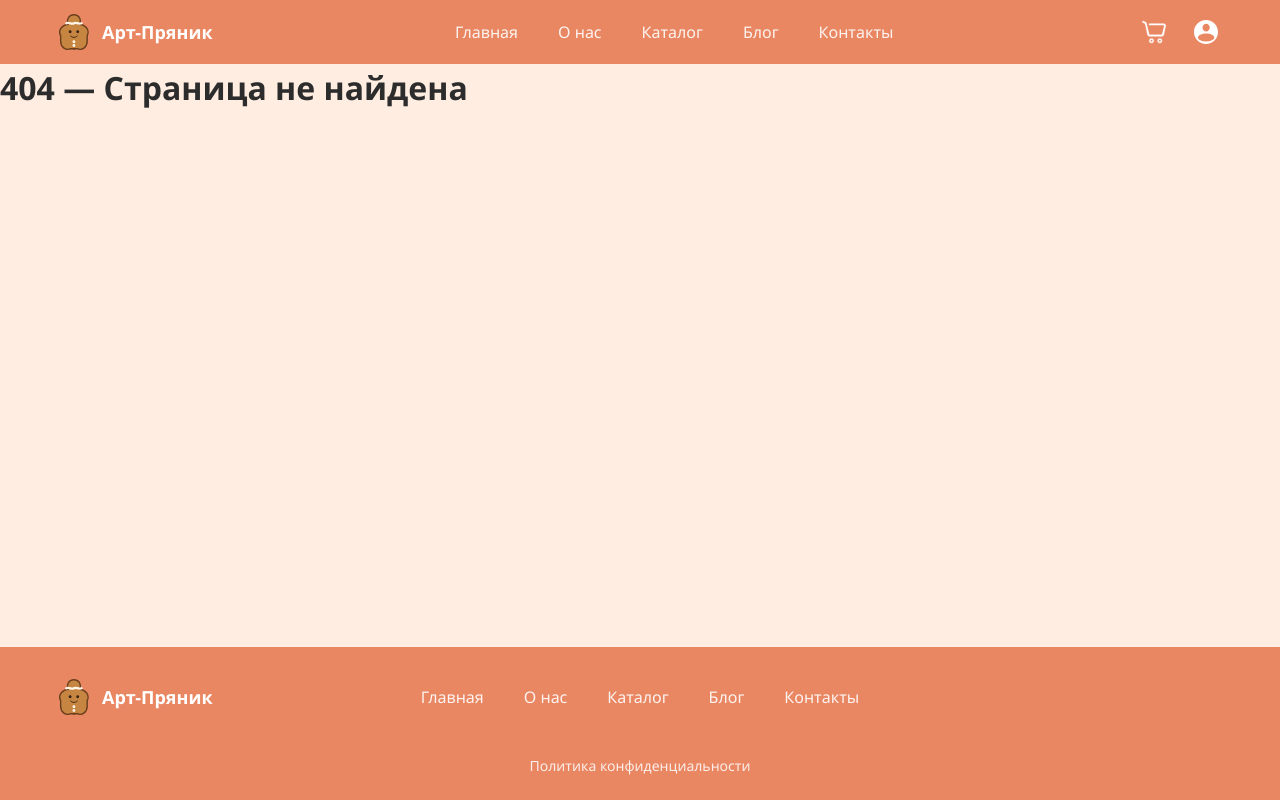
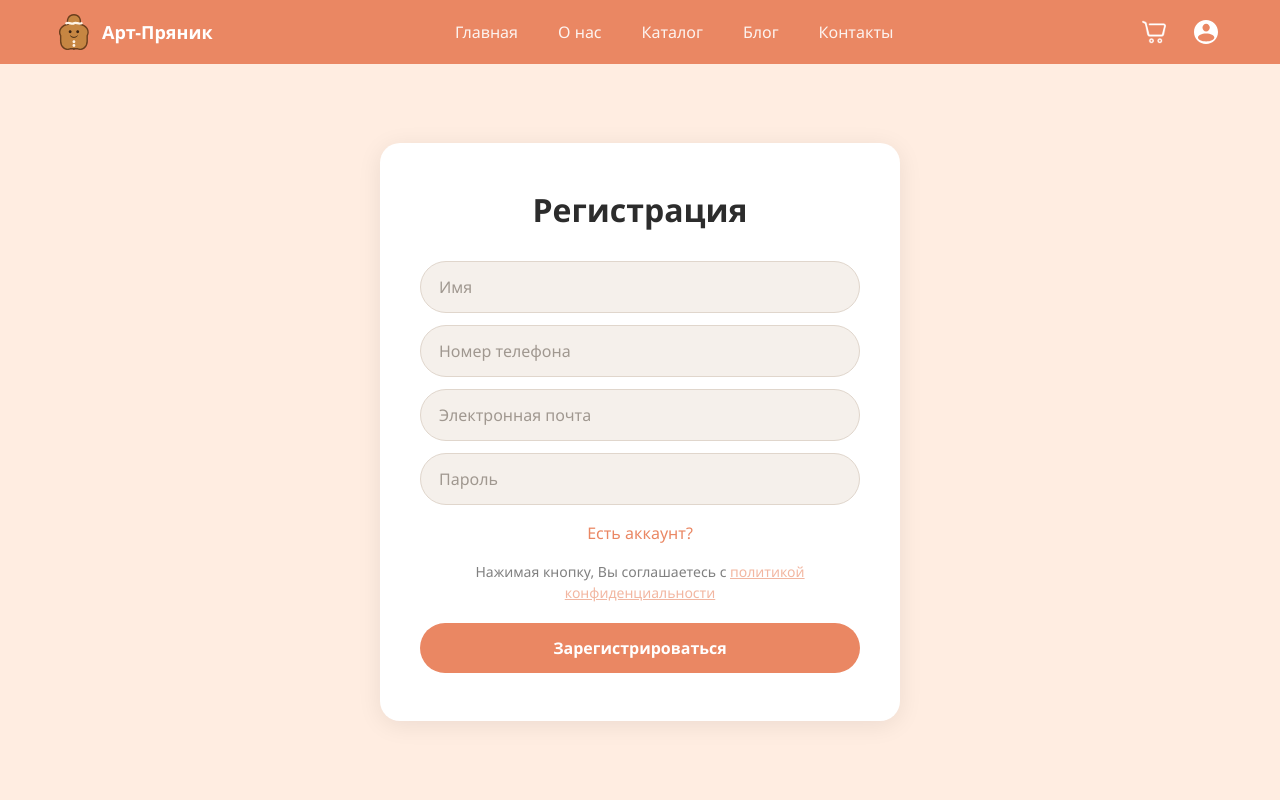
Before and after one commit to Mezeru7/art_pryanik_mvp, a React (Vite) app in the folder frontend/: page /register in a window 1280 px wide. Before the commit this address had no page. Shown: the top 800 px of the page. Built offline with nearby package versions, Linux system fonts and the light colour scheme.

Commit message:
Создание страниц регистрации и авторизации

```diff
--- a/frontend/src/App.jsx
+++ b/frontend/src/App.jsx
@@ -8,6 +8,8 @@ const CatalogPage = lazy(() => import('./pages/CatalogPage'));
 const ProductPage = lazy(() => import('./pages/ProductPage'));
 const CartPage = lazy(() => import('./pages/CartPage'));
 const OrdersPage = lazy(() => import('./pages/OrdersPage'));
+const LoginPage = lazy(() => import('./pages/LoginPage'));
+const RegisterPage = lazy(() => import('./pages/RegisterPage'));
 const BlogPage = lazy(() => import('./pages/BlogPage'));
 const ProfilePage = lazy(() => import('./pages/ProfilePage'));
 const AboutPage = lazy(() => import('./pages/AboutPage'));
@@ -26,6 +28,8 @@ function App() {
               <Route path="product/:slug" element={<ProductPage />} />
               <Route path="cart" element={<CartPage />} />
             <Route path="orders" element={<OrdersPage />} />
+            <Route path="login" element={<LoginPage />} />
+            <Route path="register" element={<RegisterPage />} />
               <Route path="blog" element={<BlogPage />} />
               <Route path="profile" element={<ProfilePage />} />
               <Route path="about" element={<AboutPage />} />
--- /dev/null
+++ b/frontend/src/pages/AuthPage.module.scss
@@ -0,0 +1,139 @@
+@use '../styles/variables' as *;
+@use '../styles/mixins' as *;
+
+.auth {
+  background-color: $color-bg-home;
+  min-height: calc(100vh - 64px);
+  display: flex;
+  align-items: center;
+  justify-content: center;
+  padding: 48px 16px;
+
+  @include mobile {
+    padding: 32px 16px;
+    align-items: flex-start;
+  }
+}
+
+.auth__card {
+  background-color: #ffffff;
+  border-radius: 20px;
+  padding: 48px 40px;
+  width: 100%;
+  max-width: 520px;
+  box-shadow: 0 4px 24px rgba(0, 0, 0, 0.08);
+
+  @include mobile {
+    padding: 32px 24px;
+  }
+}
+
+.auth__title {
+  font-size: 32px;
+  font-weight: 700;
+  color: $color-text;
+  text-align: center;
+  margin-bottom: 32px;
+  line-height: 1.2;
+
+  @include mobile {
+    font-size: 26px;
+    margin-bottom: 24px;
+  }
+}
+
+.auth__form {
+  display: flex;
+  flex-direction: column;
+  gap: 12px;
+}
+
+.auth__input {
+  width: 100%;
+  padding: 14px 18px;
+  border: 1px solid #e0d6cc;
+  border-radius: 30px;
+  font-size: $font-size-base;
+  font-family: $font-family-base;
+  color: $color-text;
+  background-color: #f5f0eb;
+  outline: none;
+  transition: border-color 0.2s, background-color 0.2s;
+
+  &::placeholder {
+    color: #a09890;
+  }
+
+  &:focus {
+    border-color: $color-primary;
+    background-color: #ffffff;
+  }
+
+  &--error {
+    border-color: #e53935;
+  }
+}
+
+.auth__error {
+  font-size: $font-size-sm;
+  color: #e53935;
+  margin-top: -4px;
+  padding-left: 18px;
+}
+
+.auth__links {
+  display: flex;
+  flex-direction: column;
+  align-items: center;
+  gap: 4px;
+  margin-top: 4px;
+}
+
+.auth__link {
+  font-size: $font-size-base;
+  color: $color-primary;
+  text-decoration: none;
+  transition: opacity 0.2s;
+
+  &:hover {
+    opacity: 0.8;
+  }
+}
+
+.auth__policy {
+  font-size: $font-size-sm;
+  color: $color-text;
+  opacity: 0.6;
+  text-align: center;
+  margin-top: 4px;
+}
+
+.auth__policy_link {
+  color: $color-primary;
+  text-decoration: underline;
+  text-decoration-color: $color-primary;
+}
+
+.auth__btn {
+  width: 100%;
+  padding: 14px 0;
+  background-color: $color-primary;
+  color: #ffffff;
+  border: none;
+  border-radius: 30px;
+  font-size: $font-size-base;
+  font-weight: 600;
+  font-family: $font-family-base;
+  cursor: pointer;
+  margin-top: 8px;
+  transition: background-color 0.2s;
+
+  &:hover {
+    background-color: $color-primary-dark;
+  }
+
+  &:disabled {
+    opacity: 0.6;
+    cursor: default;
+  }
+}
--- a/frontend/src/pages/CartPage.jsx
+++ b/frontend/src/pages/CartPage.jsx
@@ -9,7 +9,6 @@ function CartPage() {
   const { items, removeItem, updateQuantity, total, count } = useCartContext();
   const [comment, setComment] = useState('');
 
-  // Проверяем актуальность товаров при открытии корзины
   useCartSync(items, removeItem);
 
   const MIN_ORDER = 3;
--- /dev/null
+++ b/frontend/src/pages/LoginPage.jsx
@@ -0,0 +1,80 @@
+import { useState } from 'react';
+import { Link } from 'react-router-dom';
+import SEO from '../components/SEO/SEO';
+import styles from './AuthPage.module.scss';
+
+function LoginPage() {
+  const [form, setForm] = useState({ login: '', password: '' });
+  const [errors, setErrors] = useState({});
+
+  const validate = () => {
+    const errs = {};
+    if (!form.login.trim()) errs.login = 'Введите имя, почту или телефон';
+    if (!form.password) errs.password = 'Введите пароль';
+    else if (form.password.length < 6) errs.password = 'Минимум 6 символов';
+    return errs;
+  };
+
+  const handleChange = (e) => {
+    setForm((prev) => ({ ...prev, [e.target.name]: e.target.value }));
+    setErrors((prev) => ({ ...prev, [e.target.name]: '' }));
+  };
+
+  const handleSubmit = (e) => {
+    e.preventDefault();
+    const errs = validate();
+    if (Object.keys(errs).length > 0) {
+      setErrors(errs);
+      return;
+    }
+  };
+
+  return (
+    <>
+      <SEO title="Вход" description="Войдите в аккаунт Арт-Пряник" path="/login" />
+
+      <div className={styles.auth}>
+        <div className={styles.auth__card}>
+          <h1 className={styles.auth__title}>
+            Авторизуйтесь<br />пожалуйста
+          </h1>
+
+          <form className={styles.auth__form} onSubmit={handleSubmit} noValidate>
+            <input
+              className={`${styles.auth__input} ${errors.login ? styles['auth__input--error'] : ''}`}
+              type="text"
+              name="login"
+              placeholder="Ваше имя, почта или номер телефона"
+              value={form.login}
+              onChange={handleChange}
+              autoComplete="username"
+            />
+            {errors.login && <p className={styles.auth__error}>{errors.login}</p>}
+
+            <input
+              className={`${styles.auth__input} ${errors.password ? styles['auth__input--error'] : ''}`}
+              type="password"
+              name="password"
+              placeholder="Пароль"
+              value={form.password}
+              onChange={handleChange}
+              autoComplete="current-password"
+            />
+            {errors.password && <p className={styles.auth__error}>{errors.password}</p>}
+
+            <div className={styles.auth__links}>
+              <Link to="/register" className={styles.auth__link}>Нет аккаунта?</Link>
+              <Link to="/forgot-password" className={styles.auth__link}>Забыли пароль?</Link>
+            </div>
+
+            <button className={styles.auth__btn} type="submit">
+              Войти
+            </button>
+          </form>
+        </div>
+      </div>
+    </>
+  );
+}
+
+export default LoginPage;
--- /dev/null
+++ b/frontend/src/pages/RegisterPage.jsx
@@ -0,0 +1,115 @@
+import { useState } from 'react';
+import { Link } from 'react-router-dom';
+import SEO from '../components/SEO/SEO';
+import styles from './AuthPage.module.scss';
+
+function RegisterPage() {
+  const [form, setForm] = useState({
+    first_name: '',
+    phone: '',
+    email: '',
+    password: '',
+  });
+  const [errors, setErrors] = useState({});
+
+  const validate = () => {
+    const errs = {};
+    if (!form.first_name.trim()) errs.first_name = 'Введите имя';
+    if (!form.phone.trim()) errs.phone = 'Введите номер телефона';
+    if (!form.email.trim()) errs.email = 'Введите электронную почту';
+    else if (!/^[^\s@]+@[^\s@]+\.[^\s@]+$/.test(form.email))
+      errs.email = 'Некорректный email';
+    if (!form.password) errs.password = 'Введите пароль';
+    else if (form.password.length < 6) errs.password = 'Минимум 6 символов';
+    return errs;
+  };
+
+  const handleChange = (e) => {
+    setForm((prev) => ({ ...prev, [e.target.name]: e.target.value }));
+    setErrors((prev) => ({ ...prev, [e.target.name]: '' }));
+  };
+
+  const handleSubmit = (e) => {
+    e.preventDefault();
+    const errs = validate();
+    if (Object.keys(errs).length > 0) {
+      setErrors(errs);
+      return;
+    }
+  };
+
+  return (
+    <>
+      <SEO title="Регистрация" description="Создайте аккаунт в Арт-Пряник" path="/register" />
+
+      <div className={styles.auth}>
+        <div className={styles.auth__card}>
+          <h1 className={styles.auth__title}>Регистрация</h1>
+
+          <form className={styles.auth__form} onSubmit={handleSubmit} noValidate>
+            <input
+              className={`${styles.auth__input} ${errors.first_name ? styles['auth__input--error'] : ''}`}
+              type="text"
+              name="first_name"
+              placeholder="Имя"
+              value={form.first_name}
+              onChange={handleChange}
+              autoComplete="given-name"
+            />
+            {errors.first_name && <p className={styles.auth__error}>{errors.first_name}</p>}
+
+            <input
+              className={`${styles.auth__input} ${errors.phone ? styles['auth__input--error'] : ''}`}
+              type="tel"
+              name="phone"
+              placeholder="Номер телефона"
+              value={form.phone}
+              onChange={handleChange}
+              autoComplete="tel"
+            />
+            {errors.phone && <p className={styles.auth__error}>{errors.phone}</p>}
+
+            <input
+              className={`${styles.auth__input} ${errors.email ? styles['auth__input--error'] : ''}`}
+              type="email"
+              name="email"
+              placeholder="Электронная почта"
+              value={form.email}
+              onChange={handleChange}
+              autoComplete="email"
+            />
+            {errors.email && <p className={styles.auth__error}>{errors.email}</p>}
+
+            <input
+              className={`${styles.auth__input} ${errors.password ? styles['auth__input--error'] : ''}`}
+              type="password"
+              name="password"
+              placeholder="Пароль"
+              value={form.password}
+              onChange={handleChange}
+              autoComplete="new-password"
+            />
+            {errors.password && <p className={styles.auth__error}>{errors.password}</p>}
+
+            <div className={styles.auth__links}>
+              <Link to="/login" className={styles.auth__link}>Есть аккаунт?</Link>
+            </div>
+
+            <p className={styles.auth__policy}>
+              Нажимая кнопку, Вы соглашаетесь с{' '}
+              <Link to="/privacy" className={styles.auth__policy_link}>
+                политикой конфиденциальности
+              </Link>
+            </p>
+
+            <button className={styles.auth__btn} type="submit">
+              Зарегистрироваться
+            </button>
+          </form>
+        </div>
+      </div>
+    </>
+  );
+}
+
+export default RegisterPage;
```
Also changed, not shown: 1 other file (tests, documents, lock files or other folders).
